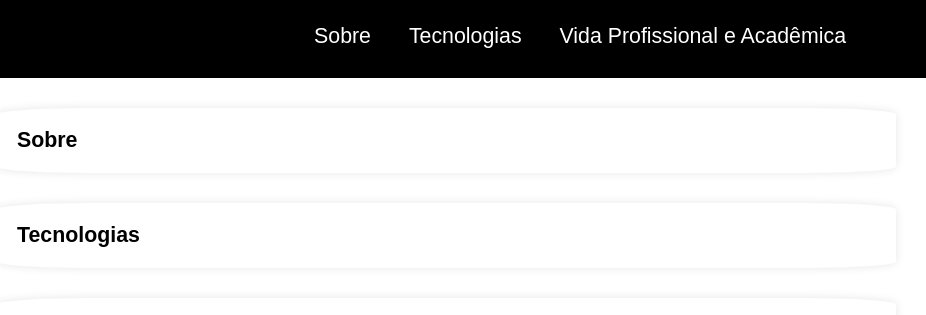
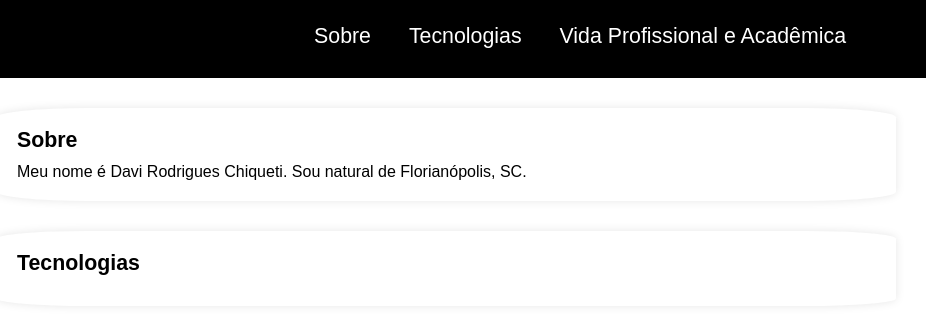
Before and after one commit to davichiqueti/davichiqueti.github.io, a plain HTML site: page docs/index.html in a window 1280 px wide. Shown: the top 315 px of the page, 354-1280 px from the left. Drawn offline with Linux system fonts and the light colour scheme.

Commit message:
feat: added contet

```diff
--- a/docs/index.html
+++ b/docs/index.html
@@ -5,6 +5,7 @@
     <meta name="viewport" content="width=device-width, initial-scale=1.0" />
     <title>Davi Chiqueti | Página Pessoal</title>
     <link rel="stylesheet" href="style.css" />
+    <link rel="icon" href="https://avatars.githubusercontent.com/u/98603460?v=4">
   </head>
 
   <body>
@@ -42,12 +43,13 @@
       <div class="content">
         <section id="Sobre" class="content-block">
           <h1>Sobre</h1>
+          <p>
+            Meu nome é Davi Rodrigues Chiqueti. Sou natural de Florianópolis, SC.
+          </p>
         </section>
         <section id="Tecnologias" class="content-block">
           <h1>Tecnologias</h1>
-          <p>
-
-          </p>
+          <p></p>
         </section>
         <section id="Vida Profissional e Acadêmica" class="content-block">
           <h1>Vida Profissional e Acadêmica</h1>
--- a/docs/style.css
+++ b/docs/style.css
@@ -82,6 +82,11 @@ aside {
     flex: 1;
 }
 
+section.content-block p {
+    margin-top: 10px;
+    font-size: 12pt;
+}
+
 .content-block {
     background-color: #ffffff;
     border-radius: 10%;
```
